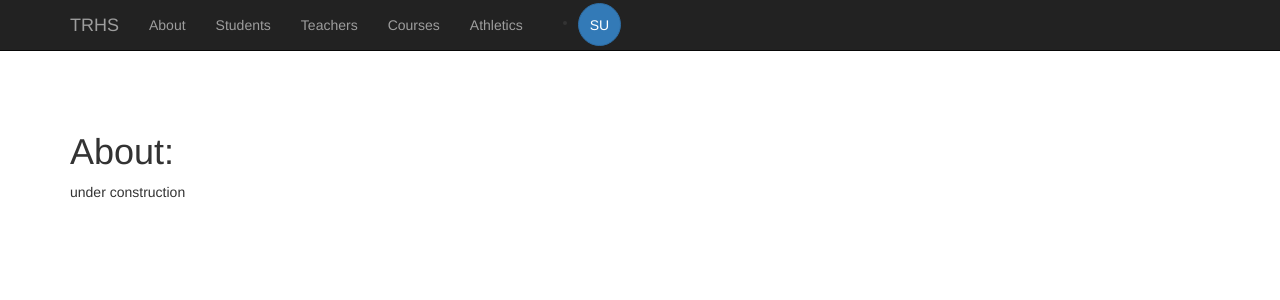
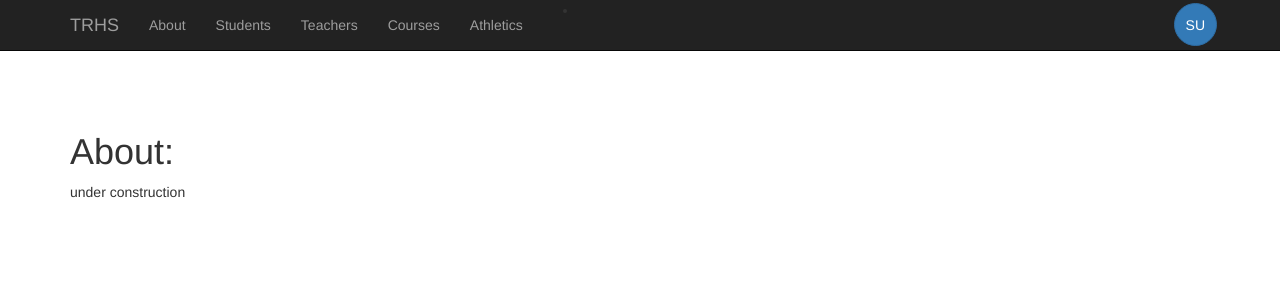
Before and after one commit to trabnett/flask-highscool-app, a Flask app: page /about in a window 1280 px wide. Shown: the top 300 px of the page. Run offline with Flask 2, Linux system fonts and the light colour scheme; the visitor is signed in with stand-in values (Sample User, id 1); data comes from the database, SQL or seed files in the repository; some libraries are stand-ins or nearby versions.

Commit message:
css tinkering

```diff
--- a/app/static/css/styles.css
+++ b/app/static/css/styles.css
@@ -25,7 +25,11 @@
     border-radius: 6px;
     box-shadow: 4px 5px 9px -2px rgba(0,0,0,0.8);
 }
-
+.btn-group{
+    position: fixed;
+    right: 160px;
+    top: 3.4em;
+}
 h3{
     line-height: 0.3em;
     margin-left: 1em;
@@ -35,6 +39,9 @@ h3{
     border-radius: 50%;
     height: 3.1em;
     width: 3.1em;
+    position: fixed !important;
+    top: 0;
+    right: 4.5em;
     display: inline-flex;
     flex-direction: column;
     justify-content: center;
--- a/app/static/javascript.js
+++ b/app/static/javascript.js
@@ -9,6 +9,12 @@ $(document).ready(function(){
         $('.homepage-card').css('margin-top', 20)
     } else {
         $('.card-backdrop').height($(window).height())
+        $('.btn-group').css('right', 160)
+    }
+    if ($(window).width() < 768){
+        $('.btn-group').css('right', 0)
+    } else {
+        $('.btn-group').css('right', '160px')
     }
 
 
--- a/app/templates/includes/_navbar.html
+++ b/app/templates/includes/_navbar.html
@@ -35,7 +35,7 @@
                                 <button type="button" class="user_circle btn btn-primary dropdown-toggle" data-toggle="dropdown" aria-haspopup="true" aria-expanded="false">
                                     {{ current_user.first_name[0] }}{{ current_user.last_name[0] }}
                                 </button>
-                                <div class="dropdown-menu">
+                                <div class="dropdown-menu override">
                                     {% if current_user.started_at_school %}
                                     <a class="user_circle_dropdown dropdown-item" href="/teachers/{{current_user.id}}">{{ current_user.first_name }} {{ current_user.last_name }}</a><br>
                                     <a class="user_circle_dropdown dropdown-item" href="/courses/new">Add New Class</a><br>
```
